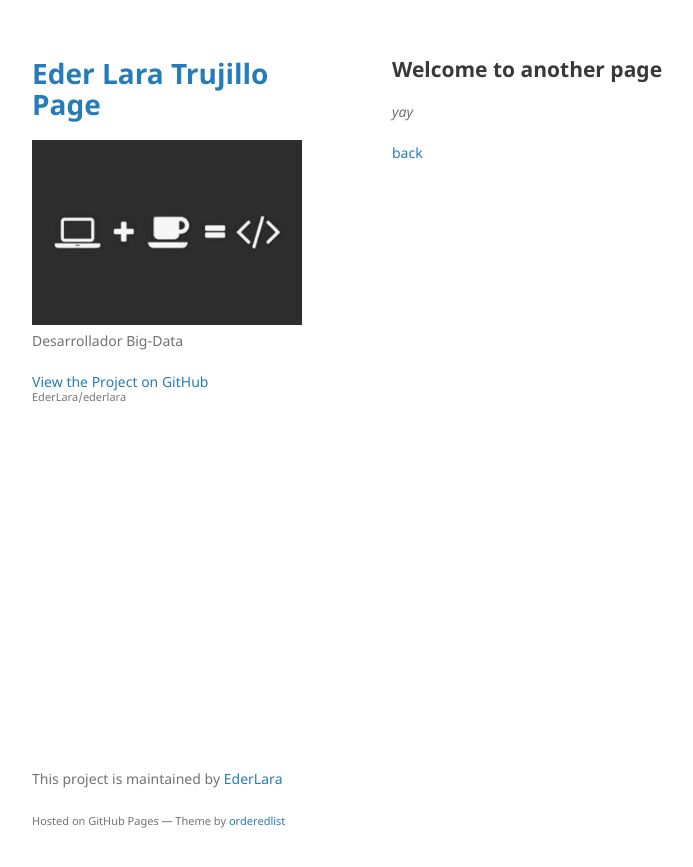
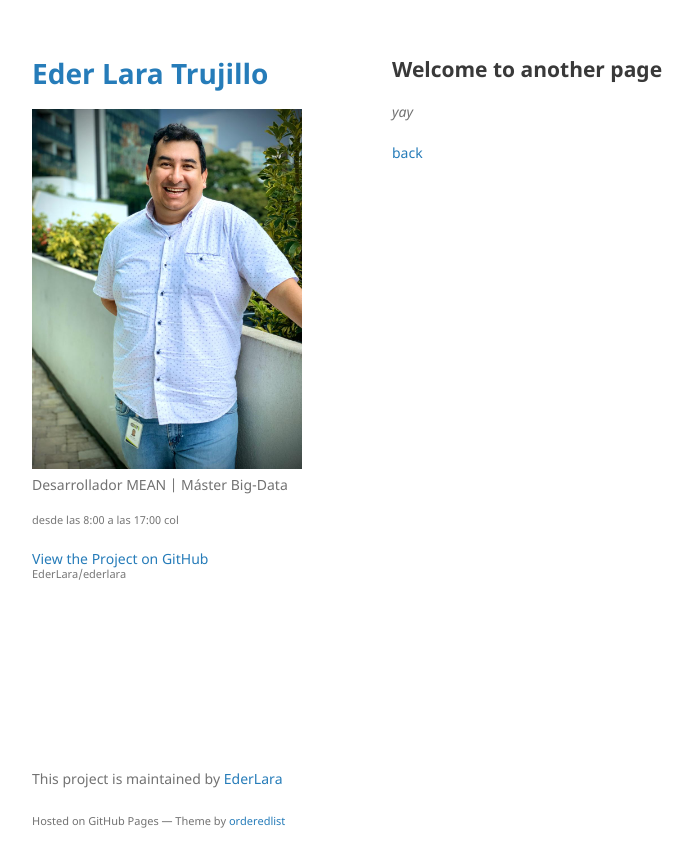
Before and after one commit to EderLara/ederlara, a Jekyll site: the page built from another-page.md, in a window 1280 px wide. Shown: the top 867 px of the page, without its empty margins (178-871 px from the left). Built offline with Jekyll 4.4.1, drawn with Linux system fonts in a browser that asks for light colours; our own code applies the rules of GitHub Pages for plain Markdown files.

Commit message:
Actualización de página img, teléfonos

```diff
--- a/_config.yml
+++ b/_config.yml
@@ -1,6 +1,6 @@
-title: Eder Lara Trujillo Page
-logo: /assets/img/dev.jpg
-description: Desarrollador Big-Data
+title: Eder Lara Trujillo
+logo: /assets/img/eddy.jpg
+description: Desarrollador MEAN | Máster Big-Data
 show_downloads: false
 google_analytics:
 theme: jekyll-theme-minimal
--- a/_layouts/default.html
+++ b/_layouts/default.html
@@ -1,9 +1,10 @@
 <!DOCTYPE html>
-<html lang="{{ site.lang | default: "en-US" }}">
+<html lang="{{ site.lang | default: "es" }}">
   <head>
     <meta charset="UTF-8">
     <meta http-equiv="X-UA-Compatible" content="IE=edge">
     <meta name="viewport" content="width=device-width, initial-scale=1">
+    <title>Eder Lara Page</title>
 
 {% seo %}
     <link rel="stylesheet" href="{{ "/assets/css/style.css?v=" | append: site.github.build_revision | relative_url }}">
@@ -21,6 +22,7 @@
         {% endif %}
 
         <p>{{ site.description | default: site.github.project_tagline }}</p>
+        <p class="view"><a href="{{ site.telefonos }}"><small>desde las 8:00 a las 17:00 col</small></a></p>
 
         {% if site.github.is_project_page %}
         <p class="view"><a href="{{ site.github.repository_url }}">View the Project on GitHub <small>{{ site.github.repository_nwo }}</small></a></p>
```
Also changed, not shown: assets/img/eddy.jpg (added).
